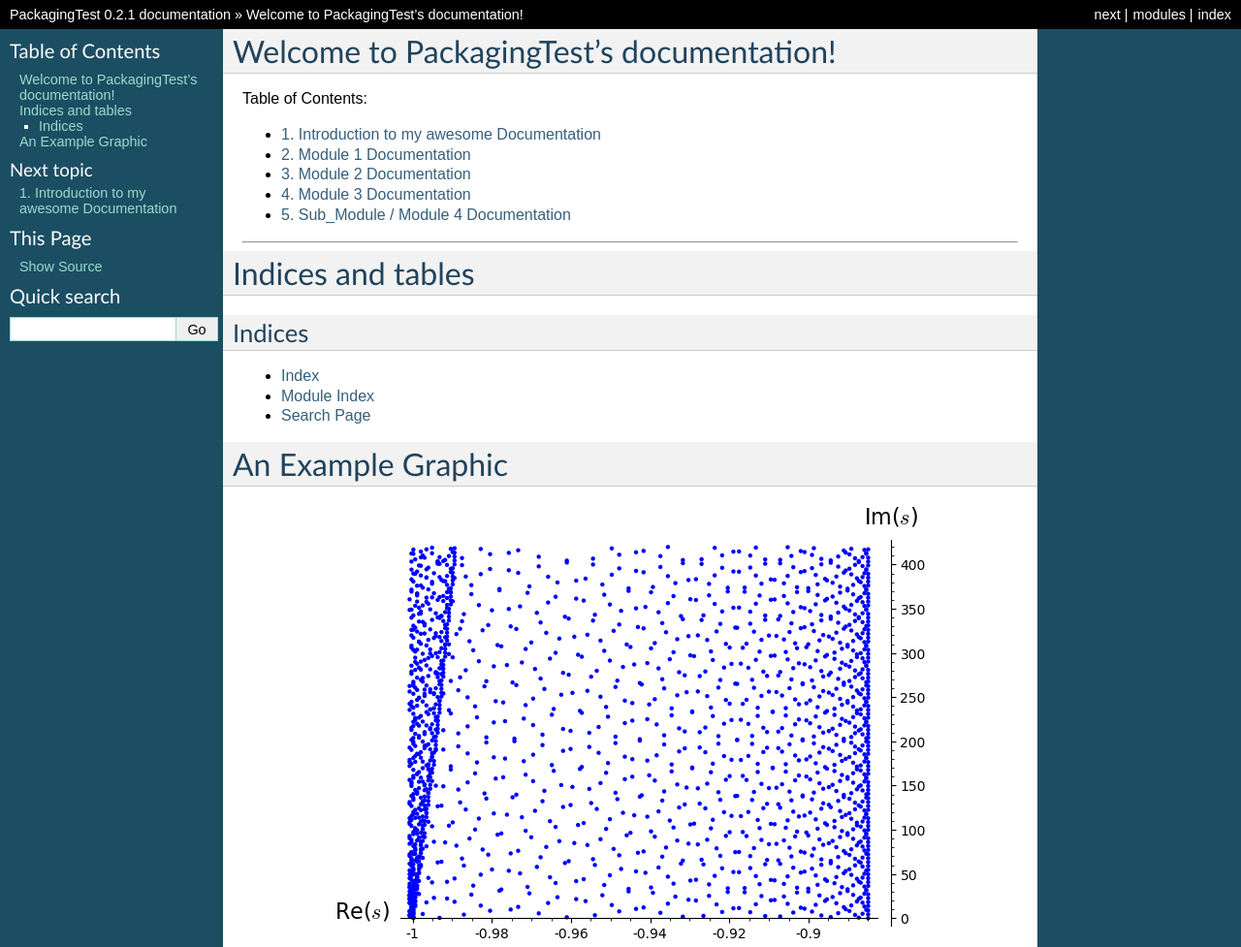
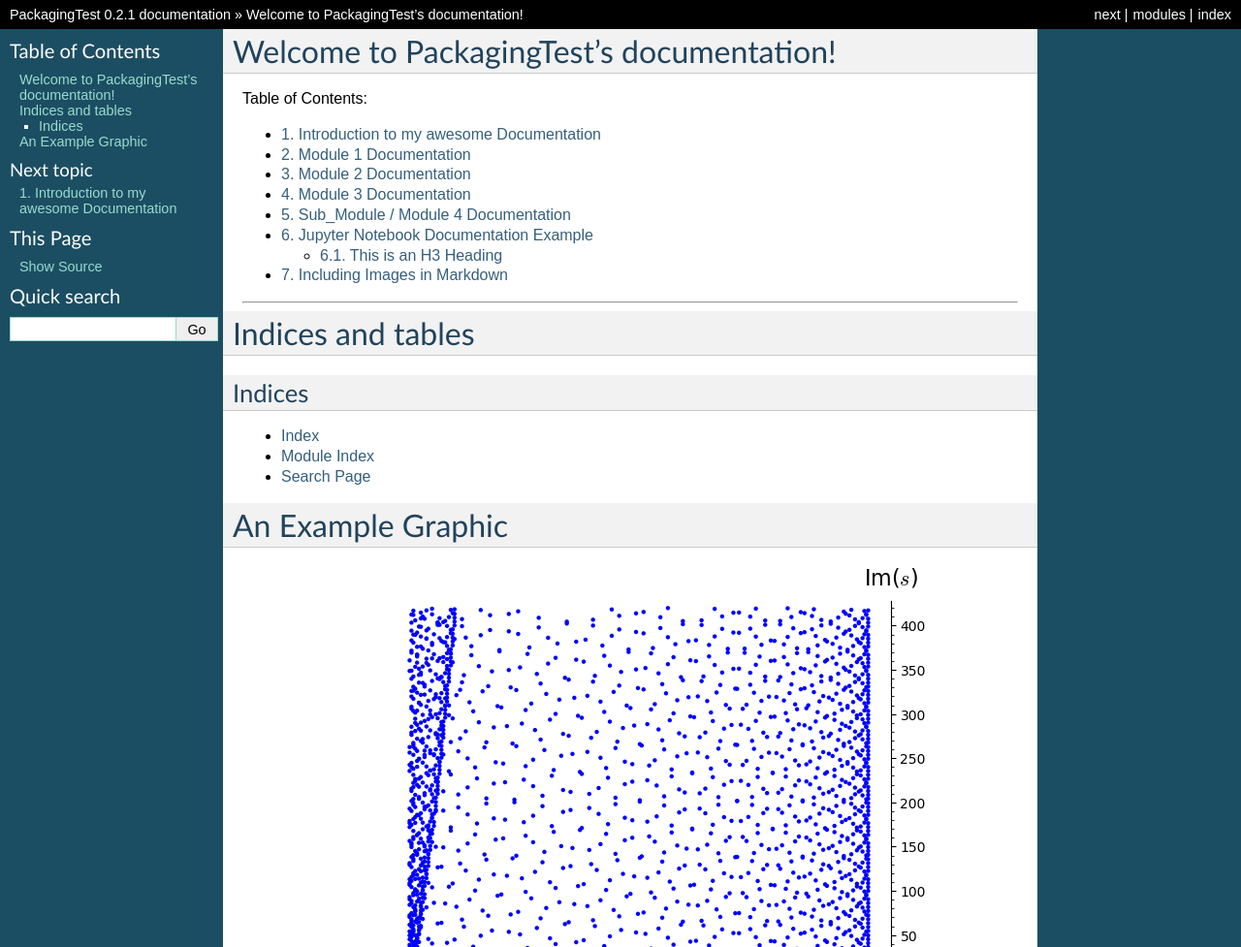
Before and after one commit to PhilippSchuette/PackagingTest, a Sphinx documentation site: the page built from docs/index.rst, in a window 1280 px wide, cut to the strip 0-977 px from the top of the page. Shown: the whole strip at 97% size. Built offline with Sphinx 7.4.7, drawn with Linux system fonts in a browser that asks for light colours; some of the changed lines change nothing that is shown.

Commit message:
add Jupyter notebook to Sphinx documentation

```diff
--- a/docs/conf.py
+++ b/docs/conf.py
@@ -41,7 +41,8 @@
 # extensions coming with Sphinx (named 'sphinx.ext.*') or your custom
 # ones.
 extensions = [
-    "sphinx.ext.autodoc"
+    "sphinx.ext.autodoc",
+    "nbsphinx"
 ]
 
 # Add any paths that contain templates here, relative to this directory.
@@ -67,3 +68,6 @@
 # relative to this directory. They are copied after the builtin static files,
 # so a file named "default.css" will overwrite the builtin "default.css".
 html_static_path = ['_static']
+
+# Add type of source files
+source_suffix = [".rst", ".ipynb"]
--- a/docs/index.rst
+++ b/docs/index.rst
@@ -21,6 +21,7 @@
    module2
    module3
    module4
+   notebook1
 
 --------------------------------
 
```
Also changed, not shown: docs/notebook1.ipynb (added).
